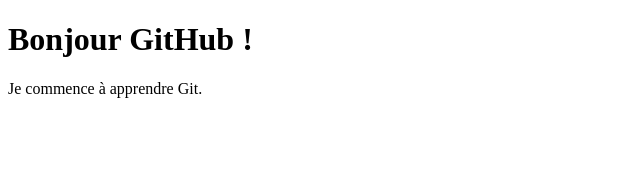
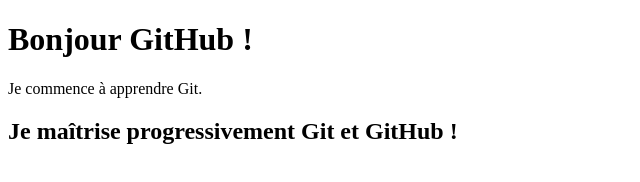
Before and after one commit to CEDRIC-DENVER/PremierProjetGit, a plain HTML site: page index.html in a window 1280 px wide. Shown: the whole page, without its empty margins (0-640 px from the left). Drawn offline with Linux system fonts and the light colour scheme.

Commit message:
Modification de ma page HTML

```diff
--- a/index.html
+++ b/index.html
@@ -1,10 +1,14 @@
 <!DOCTYPE html>
 <html>
+
 <head>
     <title>Mon premier projet Git</title>
 </head>
+
 <body>
     <h1>Bonjour GitHub !</h1>
     <p>Je commence à apprendre Git.</p>
 </body>
+
 </html>
+<h2>Je maîtrise progressivement Git et GitHub !</h2>
```
